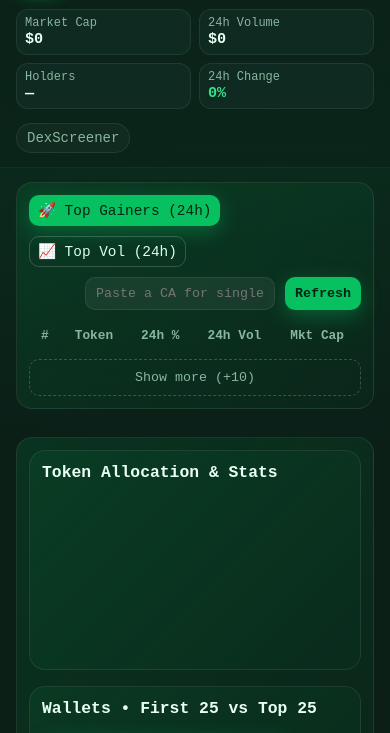
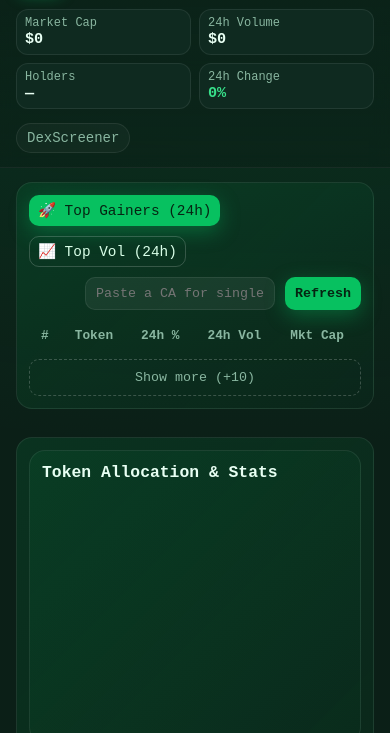
Before and after one commit to Constitosh/isueyou, a website: page public/index.html in a window 390 px wide. Shown: the part 65-798 px from the top of the page. Drawn offline with nearby package versions, Linux system fonts and the light colour scheme; no server answers.

Commit message:
Update index.html

```diff
--- a/public/index.html
+++ b/public/index.html
@@ -19,6 +19,25 @@
 
   .mono, table, .hstat b, .tag, .pill, .muted, h2, .tabbtn { font-family:"Liberation Mono", ui-monospace, SFMono-Regular, Menlo, Monaco, Consolas, "Liberation Mono", monospace !important; }
   a{color:inherit;text-decoration:none}
+
+
+#bubble-canvas {
+  min-height: 520px;   /* was 180px / 220px in your versions */
+  height: 600px;       /* explicit height for desktop */
+}
+@media (max-width: 900px) {
+  #bubble-canvas {
+    height: 320px;     /* shrink for tablets/phones */
+  }
+}
+@media (max-width: 480px) {
+  #bubble-canvas {
+    height: 240px;     /* even smaller on narrow devices */
+  }
+}
+
+
+
 
   .wrap{max-width:1200px;margin:0 auto;padding:18px 24px}
   header{position:sticky;top:0;backdrop-filter:blur(8px);background:linear-gradient(180deg,rgba(11,31,23,.9),rgba(11,31,23,.5));border-bottom:1px solid rgba(255,255,255,.06);z-index:20}
```
